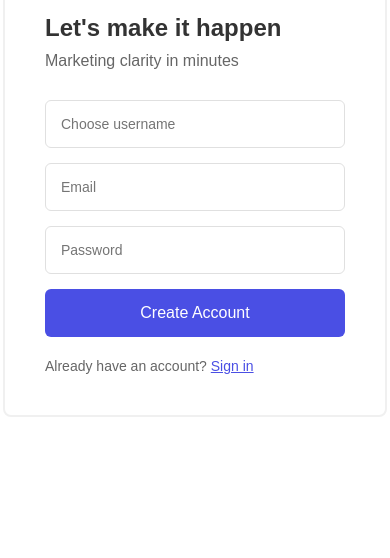
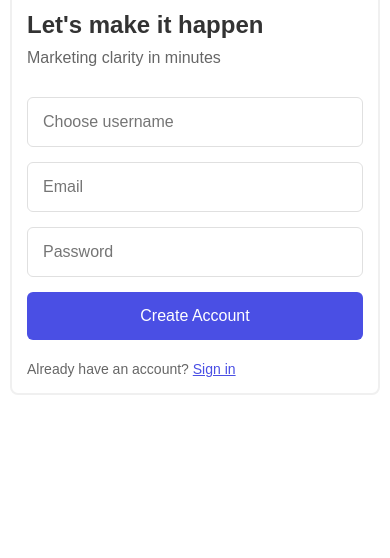
Before and after one commit to dgmulei/vgtm-frontend, a plain HTML site: page vgtm-register.html in a window 390 px wide. Shown: the part 286-844 px from the top of the page. Drawn offline with Linux system fonts and the light colour scheme.

Commit message:
Update vgtm-register.html

```diff
--- a/vgtm-register.html
+++ b/vgtm-register.html
@@ -6,6 +6,10 @@
     <meta name="mobile-web-app-capable" content="yes">
     <meta name="apple-mobile-web-app-capable" content="yes">
     <style>
+        * {
+            box-sizing: border-box;
+        }
+
         body {
             margin: 0;
             padding: 0;
@@ -18,8 +22,10 @@
         }
 
         .register-container {
-            width: 300px;
-            padding: 40px;
+            width: 100%;
+            max-width: 400px;
+            padding: 20px;
+            margin: 20px;
             border-radius: 8px;
             border: 2px solid #f0f0f0;
             background: #ffffff;
@@ -50,9 +56,10 @@
             margin-bottom: 15px;
             border: 1px solid #e0e0e0;
             border-radius: 6px;
-            box-sizing: border-box;
-            font-size: 14px;
+            font-size: 16px;
             color: #333333;
+            -webkit-appearance: none;
+            appearance: none;
         }
 
         .register-button {
@@ -65,6 +72,8 @@
             font-size: 16px;
             cursor: pointer;
             margin-bottom: 20px;
+            -webkit-appearance: none;
+            appearance: none;
         }
 
         .signin-text {
@@ -77,6 +86,25 @@
             text-decoration: underline;
             cursor: pointer;
         }
+
+        @media (max-width: 480px) {
+            .register-container {
+                margin: 10px;
+                padding: 15px;
+            }
+
+            .input-field {
+                font-size: 16px; /* Prevents zoom on iOS */
+            }
+        }
+
+        @media (max-width: 360px) {
+            .register-container {
+                margin: 0;
+                border: none;
+                border-radius: 0;
+            }
+        }
     </style>
 </head>
 <body>
@@ -88,7 +116,7 @@
         <input type="email" placeholder="Email" class="input-field">
         <input type="password" placeholder="Password" class="input-field">
         <button class="register-button">Create Account</button>
-        <span class="signin-text">Already have an account? <a href="login.html" class="signin-link">Sign in</a></span>
+        <span class="signin-text">Already have an account? <a href="vgtm-login.html" class="signin-link">Sign in</a></span>
     </div>
 </body>
 </html>
```
